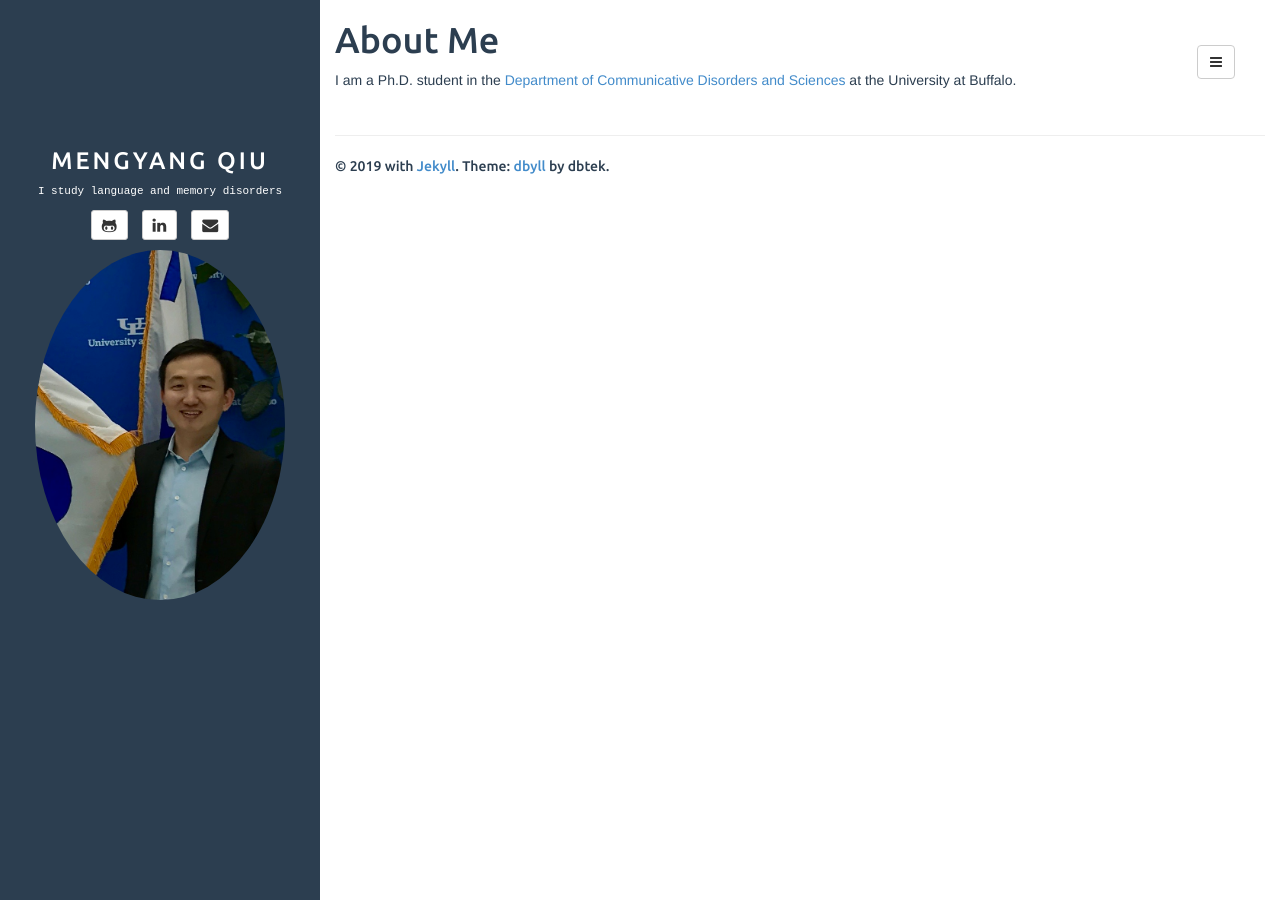
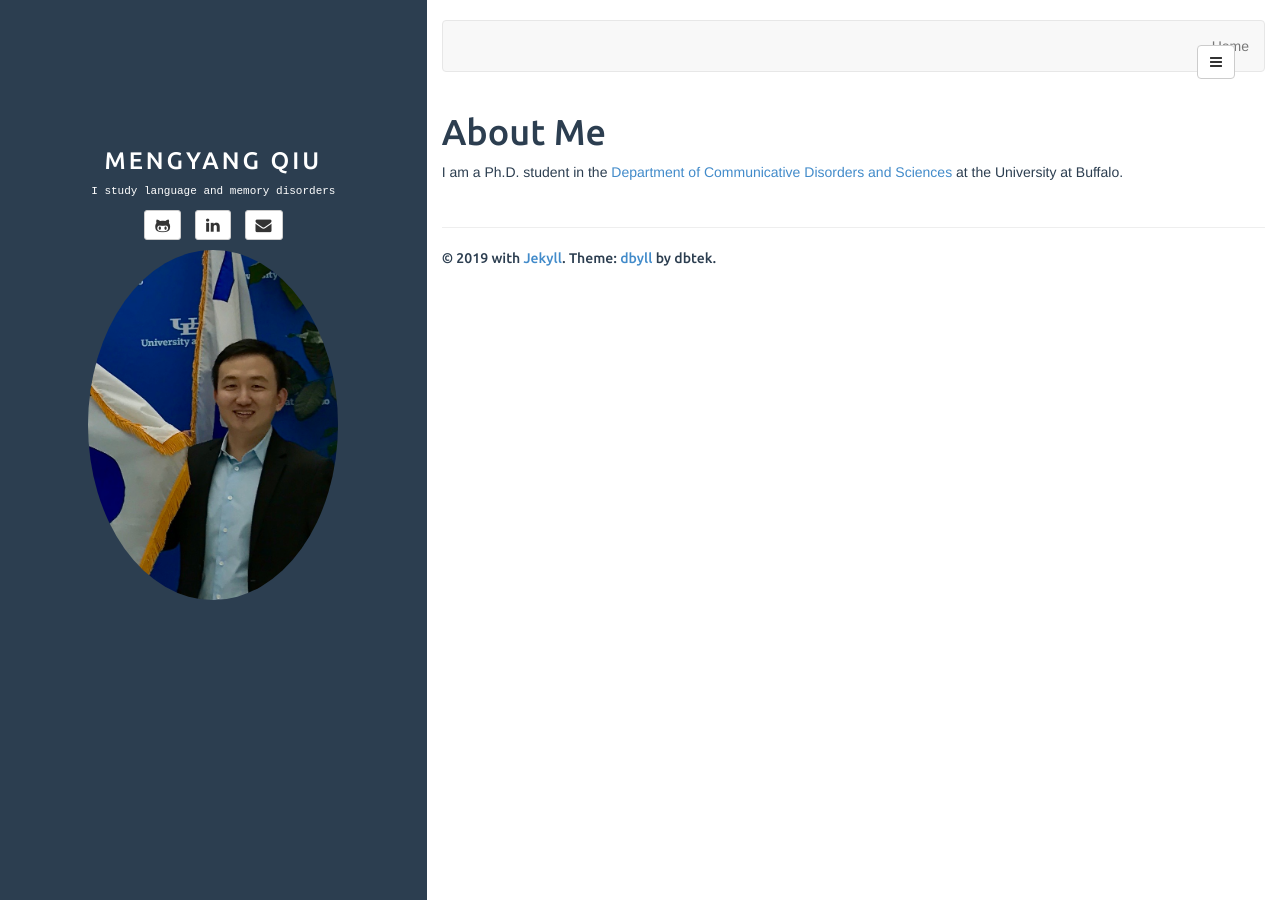
Before and after one commit to mengyangq/mengyangq.github.io, a Jekyll site: the page built from index.html, in a window 1280 px wide. Built offline with Jekyll 4.4.1, drawn with Linux system fonts in a browser that asks for light colours.

Commit message:
Update default.html

```diff
--- a/_includes/default.html
+++ b/_includes/default.html
@@ -87,12 +87,30 @@
 			<li><a href="#"><i class="fa fa-arrow-up"></i>Top of Page</a></li>
 		</ul>
 	</div>
+	-->
 
-	<div class="col-sm-3 sidebar hidden-xs" style="{% if site.sidebar_background_image %}background: url({{site.sidebar_background_image}}) no-repeat !important;{% endif %}">
+	<div class="col-sm-4 sidebar hidden-xs" style="{% if site.sidebar_background_image %}background: url({{site.sidebar_background_image}}) no-repeat center center !important;{% endif %}">
 		{% include sidebar.html %}
 	</div>
 
-	<div class="col-sm-9 col-sm-offset-3">
+
+
+	 <div class="col-sm-8 col-sm-offset-4 hidden-xs">
+      <!-- header Nav Start -->
+      <nav class="navbar navbar-default">
+        <div class="container-fluid">
+            <!-- Collect the nav links, forms, and other content for toggling -->
+            <div class="collapse navbar-collapse" id="bs-example-navbar-collapse-1">
+              <ul class="nav navbar-nav navbar-right">
+                <li><a href="/">Home</a></li>
+                <!-- <li><a href="/blog">Blog</a></li>-->
+              </ul>
+            </div><!-- /.navbar-collapse -->
+          </div><!-- /.container-fluid -->
+        </nav>
+      </div>
+
+	<div class="col-sm-8 col-sm-offset-4">
 		{{ content }}
 
 		<footer>
```
